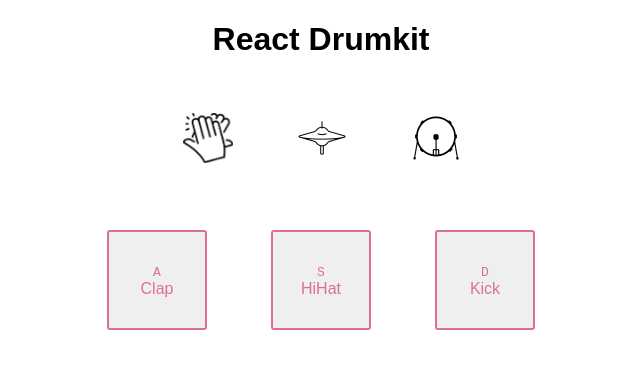
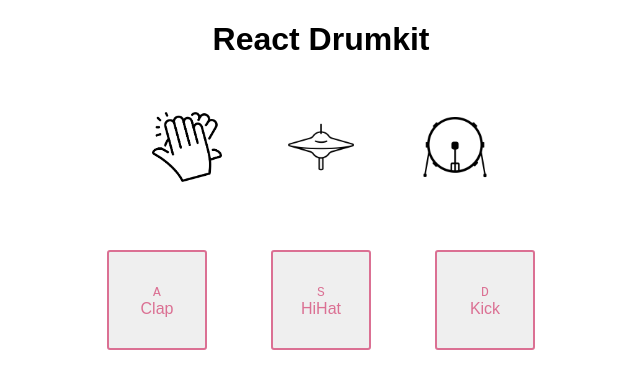
Before and after one commit to Mozl/react-drumkit, a React (Create React App) app in the folder react-drumkit/: page / in a window 1280 px wide. Shown: the top 388 px of the page, without its empty margins (319-959 px from the left). Built offline with nearby package versions, Linux system fonts and the light colour scheme.

Commit message:
boxes highlight when key pressed but stay highlighted

```diff
--- a/react-drumkit/src/App.css
+++ b/react-drumkit/src/App.css
@@ -3,9 +3,15 @@
   height: 80px;
 }
 
-.shaking {
+.isShaking {
   animation: shake 0.5s;
   animation-iteration-count: infinite;
+}
+
+.isPlaying {
+  transform: scale(1.1);
+  border-color: #ffc600;
+  box-shadow: 0 0 10px #ffc600;
 }
 
 .App-header {
--- a/react-drumkit/src/App.js
+++ b/react-drumkit/src/App.js
@@ -11,8 +11,8 @@ import hihat from '/Users/louismoselhi/Projects/react-drumkit/react-drumkit/src/
 import kick from '/Users/louismoselhi/Projects/react-drumkit/react-drumkit/src/sounds/kick.wav';
 
 const Image = styled.img`
-  width: 50px;
-  height: 50px;
+  width: 70px;
+  height: 70px;
   margin: 2em;
 `;
 
@@ -34,7 +34,6 @@ class Icon extends Component {
     super();
 
     this.state = {
-      isPlaying: false,
       isShaking: false
     };
 
@@ -45,7 +44,7 @@ class Icon extends Component {
   _shake(event) {
     if (event.keyCode === this.props.code || event.type === 'click') {
       this.setState({ isShaking: true });
-
+      this.setState({ isPlaying: true });
     }
   }
 
@@ -64,26 +63,31 @@ class Icon extends Component {
 
   render() {
     const { style, className } = this.props;
-    const isShaking = this.state.isPlaying ? `${className} isShaking` : `${className}`;
+    const isPlaying = this.state.isPlaying ? `${className} isPlaying` : `${className}`;
     return (
       <div>
         <Image
           code={65}
           src={clapIcon}
-          className="shaking"
+          className="icon clap"
           source={clap}
+          style={style}
+          onTransitionEnd={this._onTransitionEnd}
+          onClick={this._playSound}
         />
         <Image
           code={83}
           src={hihatIcon}
-          className="shaking"
+          className="icon hihat"
           source={hihat}
+          style={style}
         />
         <Image
           code={68}
           src={kickIcon}
-          className="shaking"
+          className="icon kick"
           source={kick}
+          style={style}
         />
       </div>
     );
@@ -95,7 +99,7 @@ class DrumKit extends Component {
     super();
 
     this.state = {
-      isPlaying: false,
+      isPlaying: false
     };
 
     this._playSound = this._playSound.bind(this);
@@ -125,9 +129,9 @@ class DrumKit extends Component {
 
   render() {
     const { bigText, smallText, className } = this.props;
-    const isPlaying = this.state.isPlaying ? `${className} isPlaying` : `${className}`;
+    const playing = this.state.isPlaying ? `${className} isPlaying` : `${className}`;
     return (
-      <ButtonStyle>
+      <ButtonStyle className={playing}>
         <kbd>{smallText}</kbd>
         <br />
         <span>{bigText}</span>
@@ -152,7 +156,6 @@ DrumKit.propTypes = {
 };
 
 class Drums extends Component {
-
   render() {
     return (
       <div>
```
